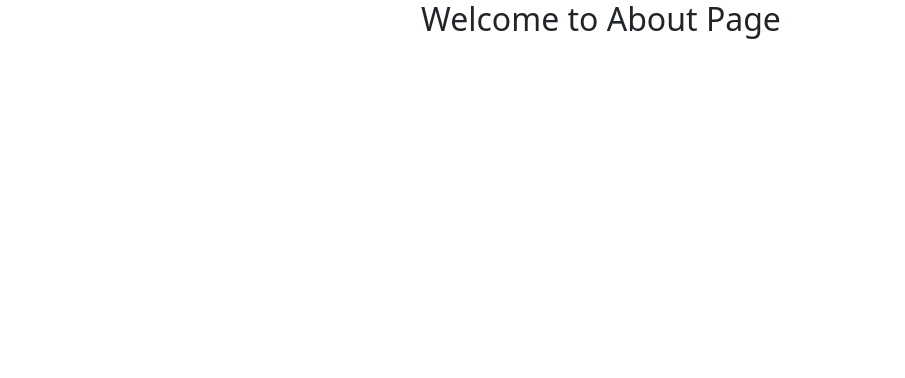
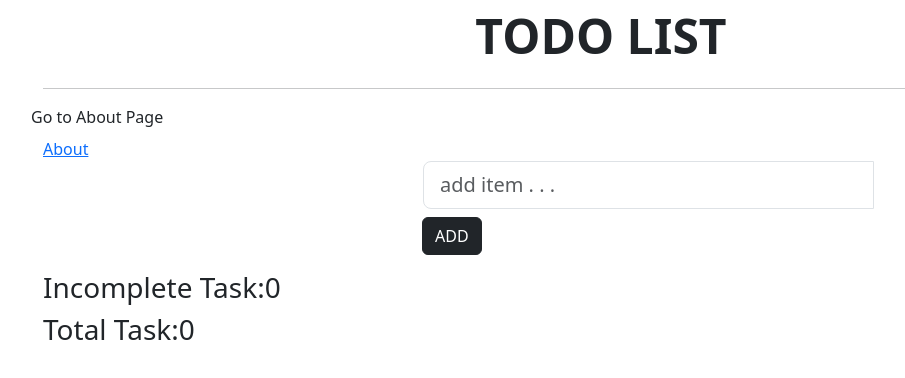
Before and after one commit to Manas-15/todo-app, a React (Create React App) app: page /about in a window 1280 px wide. Shown: the top 378 px of the page, without its empty margins (39-944 px from the left). Built offline with nearby package versions, Linux system fonts and the light colour scheme.

Commit message:
modified

```diff
--- a/src/App.js
+++ b/src/App.js
@@ -1,21 +1,187 @@
-import logo from "./logo.svg";
-import "./App.css";
-import Home from "./Home";
-import "bootstrap/dist/css/bootstrap.css";
-import { Route, Routes } from "react-router-dom";
+import React, { useEffect, useState } from "react";
+import Container from "react-bootstrap/Container";
+import Row from "react-bootstrap/Row";
+import Col from "react-bootstrap/Col";
+import Button from "react-bootstrap/Button";
+import InputGroup from "react-bootstrap/InputGroup";
+import FormControl from "react-bootstrap/FormControl";
+import ListGroup from "react-bootstrap/ListGroup";
+import { AiFillDelete } from "react-icons/ai";
+import { Link } from "react-router-dom";
 import "bootstrap/dist/css/bootstrap.css";
 
-import About from "./About";
+const App = () => {
+  const [userInput, setUserInput] = useState("");
+  const [todoItems, setTodoItems] = useState(
+    JSON.parse(localStorage.getItem("TodoList"))
+      ? JSON.parse(localStorage.getItem("TodoList"))
+      : []
+  );
 
-function App() {
+  const updateInput = (value) => {
+    setUserInput(value);
+  };
+
+  const addItem = () => {
+    if (userInput !== "") {
+      const todoItem = {
+        id: Math.random(),
+        value: userInput,
+        status: false,
+      };
+      if (todoItem) {
+        var blankArray = [];
+        const checkdata = JSON.parse(localStorage.getItem("TodoList"));
+        if (checkdata && checkdata.length > 0) {
+          blankArray = checkdata;
+        }
+        // const blankArray = [];
+        blankArray.push(todoItem);
+        localStorage.setItem("TodoList", JSON.stringify(blankArray));
+        setItem();
+      }
+    }
+    setUserInput("");
+  };
+  const setItem = () => {
+    setTodoItems(JSON.parse(localStorage.getItem("TodoList")));
+  };
+
+  const deleteItem = (ID) => {
+    console.log(ID);
+    const updateList = todoItems.filter((item) => item.id !== ID);
+    localStorage.setItem("TodoList", JSON.stringify(updateList));
+    setItem();
+  };
+  const handleChange = (e, index) => {
+    console.log(index);
+    const todoItem = {
+      id: Math.random(),
+      value: todoItems[index].value,
+      status: e.target.checked,
+    };
+    todoItems[index] = todoItem;
+    localStorage.setItem("TodoList", JSON.stringify(todoItems));
+    setItem();
+  };
   return (
-    <div className="App">
-      <Routes>
-        <Route path="/" element={<Home />} />
-        <Route path="/about" element={<About />} />
-      </Routes>
-    </div>
+    <>
+      <Container>
+        <Row
+          style={{
+            display: "flex",
+            justifyContent: "center",
+            alignItems: "center",
+            fontSize: "3rem",
+            fontWeight: "bolder",
+          }}
+        >
+          TODO LIST
+        </Row>
+
+        <hr />
+        <Row>
+          Go to About Page{" "}
+          <InputGroup>
+            <Link to="/about" variant="dark" className="mt-2">
+              About
+            </Link>
+          </InputGroup>
+        </Row>
+        <Row>
+          <Col md={{ span: 5, offset: 4 }}>
+            <InputGroup className="mb-3">
+              <FormControl
+                placeholder="add item . . . "
+                size="lg"
+                value={userInput}
+                onChange={(item) => updateInput(item.target.value)}
+              />
+
+              <InputGroup>
+                <Button
+                  variant="dark"
+                  className="mt-2"
+                  onClick={() => addItem()}
+                >
+                  ADD
+                </Button>
+              </InputGroup>
+            </InputGroup>
+          </Col>
+        </Row>
+        <Row>
+          <Col md={{ span: 5, offset: 4 }}>
+            <div>
+              {todoItems?.map((item, index) => {
+                return (
+                  <div className="d-flex mb-3">
+                    <input
+                      defaultChecked={item.status}
+                      type="checkbox"
+                      onChange={(e) => handleChange(e, index)}
+                    />
+                    <ListGroup.Item variant="dark" action>
+                      {item.value}
+                    </ListGroup.Item>
+                    <AiFillDelete
+                      size="20px"
+                      onClick={() => deleteItem(item.id)}
+                    />
+                  </div>
+                );
+              })}
+            </div>
+          </Col>
+        </Row>
+        <h3>
+          Incomplete Task:
+          {todoItems?.filter((item, index) => item.status === false).length}
+        </h3>
+        <h3>Total Task:{todoItems?.length}</h3>
+      </Container>
+    </>
   );
-}
+};
 
 export default App;
+
+// import logo from "./logo.svg";
+// import "./App.css";
+// import Home from "./Home";
+// import "bootstrap/dist/css/bootstrap.css";
+// import { Route, Routes } from "react-router-dom";
+// import About from "./About";
+
+// function App() {
+//   return (
+//     <div className="App">
+//       <Routes>
+//         <Route path="/" element={<Home />} />
+//         <Route path="/about" element={<About />} />
+//       </Routes>
+//     </div>
+//   );
+// }
+
+// export default App;
+
+// import logo from "./logo.svg";
+// import "./App.css";
+// import Home from "./Home";
+// import "bootstrap/dist/css/bootstrap.css";
+// import { Route, Routes } from "react-router-dom";
+// import About from "./About";
+
+// function App() {
+//   return (
+//     <div className="App">
+//       <Routes>
+//         <Route path="/" element={<Home />} />
+//         <Route path="/about" element={<About />} />
+//       </Routes>
+//     </div>
+//   );
+// }
+
+// export default App;
```
Also changed, not shown: src/Home.js (+139 -139 lines).
